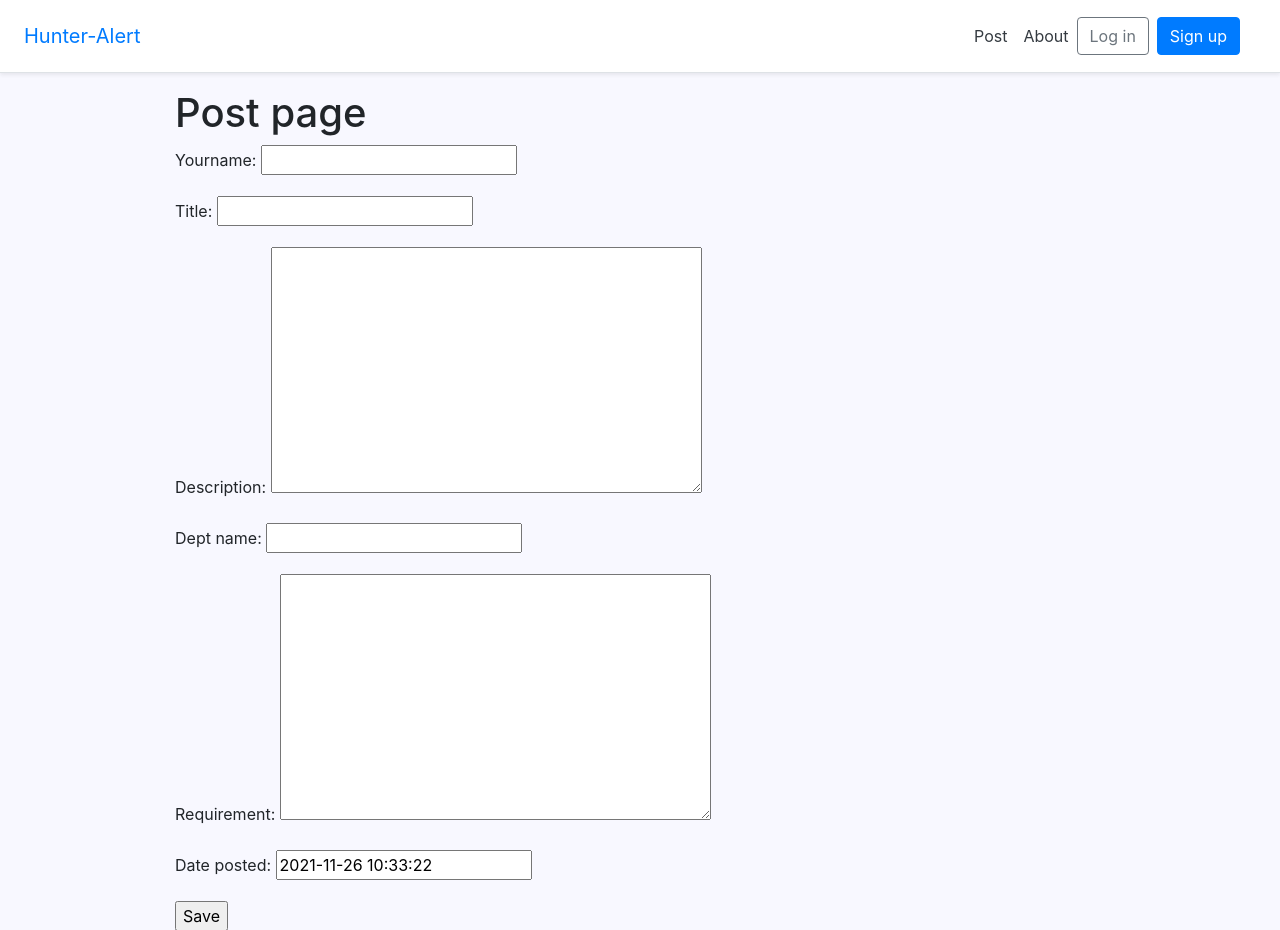
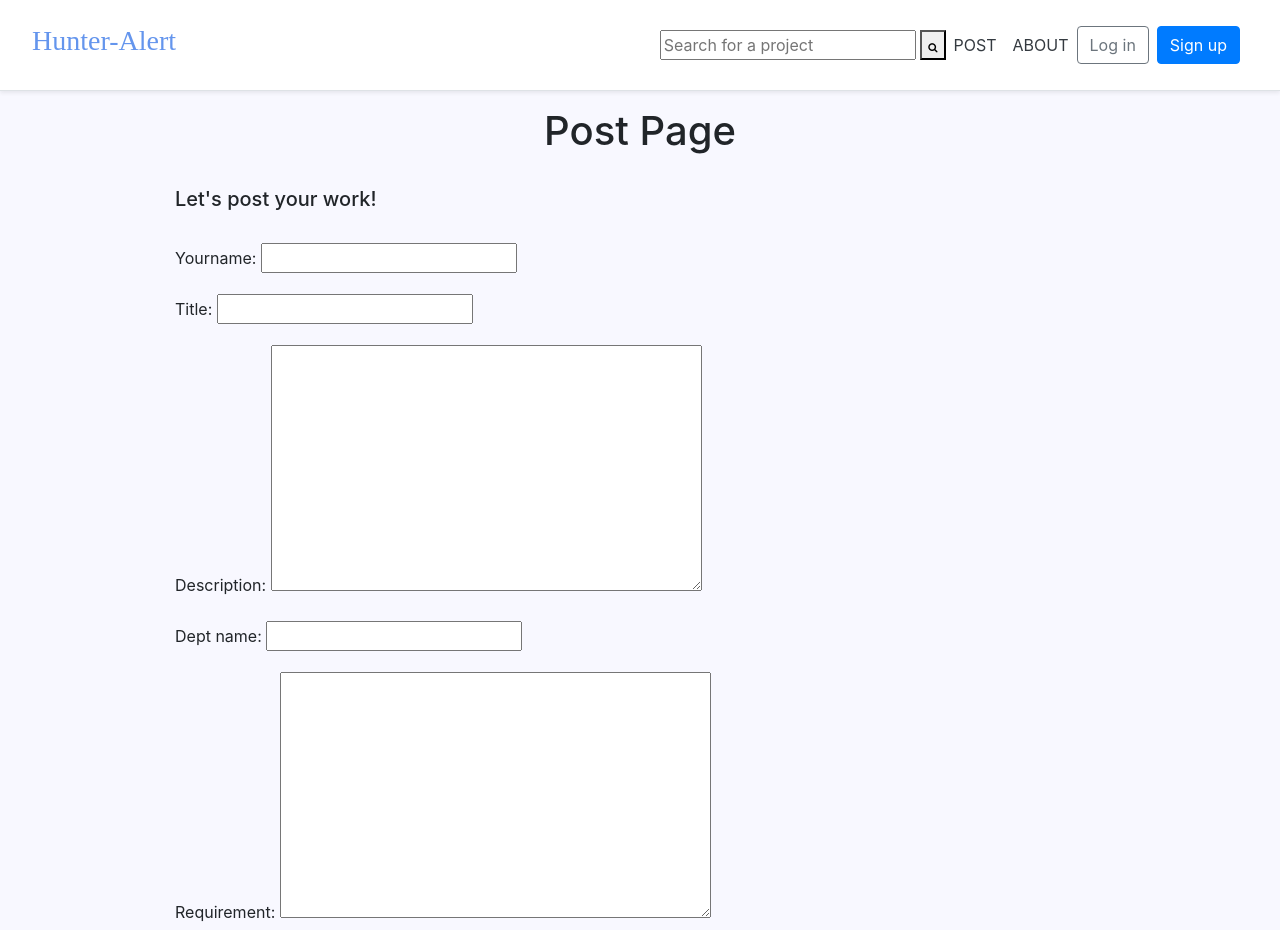
Before and after one commit to ZhuoxuanZhangHarry/Hunter_Alert, a Django app: page /post/ in a window 1280 px wide. Shown: the top 930 px of the page. Run offline with Django 3.2, Linux system fonts and the light colour scheme.

Commit message:
changed some layout

```diff
--- a/src/templates/_base.html
+++ b/src/templates/_base.html
@@ -6,27 +6,40 @@
 <meta charset="utf-8">
 <meta http-equiv="X-UA-Compatible">
 <meta name="viewport" content="width=device-width,minimum-scale=1,initial-scale=1">
+<meta name="keywords" content="group project, recruit members">
 <title>{% block title %}Hunter-Alert{% endblock title %}</title>
 <meta name="description" content="A Platform To Find Other Great Minds.">
-<meta name="author" content="">
+<meta name="author" content="Harry Zhang, Shangchi Yuan, Yuchen Wang">
 <link rel="shortcut icon" type="image/x-icon" href="{% static 'images/favicon.ico' %}">
 
 {% block css %}
 <!-- Bootstrap CSS -->
 <link rel="stylesheet" href="https://cdn.jsdelivr.net/npm/bootstrap@4.5.3/dist/css/bootstrap.min.css" integrity="sha384-TX8t27EcRE3e/ihU7zmQxVncDAy5uIKz4rEkgIXeMed4M0jlfIDPvg6uqKI2xXr2" crossorigin="anonymous">
-
+<link rel="stylesheet" href="https://cdnjs.cloudflare.com/ajax/libs/font-awesome/4.7.0/css/font-awesome.min.css">
 <link rel="stylesheet" href="{% static 'css/base.css' %}">
 {% endblock %}
 </head>
 
+
 <body>
   <main role="main">
     <div class="d-flex flex-column flex-md-row align-items-center p-3 px-md-4 mb-3 bg-white border-bottom shadow-sm">
-      <h5 class="my-0 mr-md-auto font-weight-normal">
-        <a  href="{% url 'home' %}">Hunter-Alert</a>
-      </h5>
-      <a class="p-2 text-dark" href="{% url 'post' %}">Post</a>
-      <a class="p-2 text-dark" href="{% url 'about' %}">About</a>
+
+      <h3 class="mr-auto p-2" style="font-family: Chalkduster">
+        <a  href="{% url 'home' %}" style="color:#6495ED;">Hunter-Alert</a>
+      </h3>
+
+      <!-- The search bar -->
+      <div class="search-container">
+        <!-- form action="/search.php" -->  <!-- Need to be changed -->
+          <input type="text" placeholder="Search for a project" name="search">
+          <button type="submit"><i class="fa fa-search" style="font-size:10px"></i></button>
+        <!-- /form -->
+      </div>
+
+       <a class="p-2 text-dark" href="{% url 'post' %}">POST</a>
+      <a class="p-2 text-dark" href="{% url 'about' %}">ABOUT</a>
+
       <nav class="my-2 my-md-0 mr-md-3">
         {% if user.is_authenticated %}
         <ul class="navbar-nav ml-auto">
--- a/src/templates/pages/about.html
+++ b/src/templates/pages/about.html
@@ -3,8 +3,9 @@
 {% block title %}About page{% endblock %}
 
 {% block content %}
-<h1>About page</h1>
+<h1 style="text-align:center">About page</h1>
 
+<br>
 <p>Our goal is to build a web-app that conveniently shares group events and allows people to find desirable events to join in. We will develop a full-featured web application for posting and sharing group events of Oberlin students. Our web-app’s main page will post all event information submitted by users, which includes the text description of the event, requirement for joining, timeline of the event and which field/department it belongs to. We may also try to support uploading images later on. We will also provide filters for our main page, like searching the keyword in event description, sorting by posting time, filtering by specific department, etc.
 </p>
 {% endblock content %}
--- a/src/templates/pages/post.html
+++ b/src/templates/pages/post.html
@@ -3,7 +3,12 @@
 {% block title %}post page{% endblock %}
 
 {% block content %}
-<h1>Post page</h1>
+<body>
+    <h1 style="text-align:center">Post Page</h1>
+    <br>
+    <h5>Let's post your work!</h5>
+    <br>
+</body>
 
 <form method='POST'> {% csrf_token %}
 {{form.as_p}}
```
